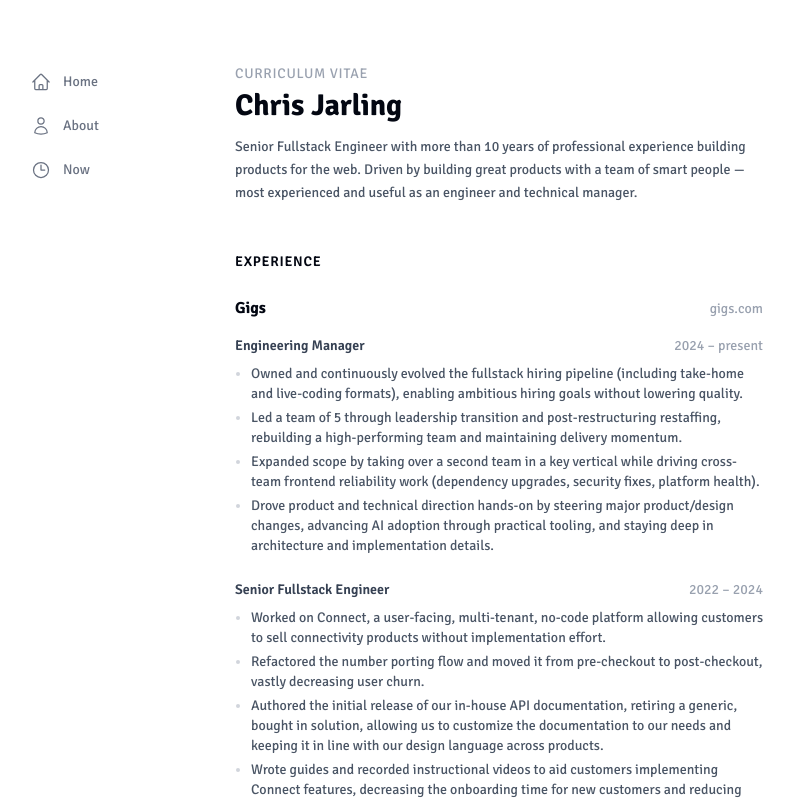
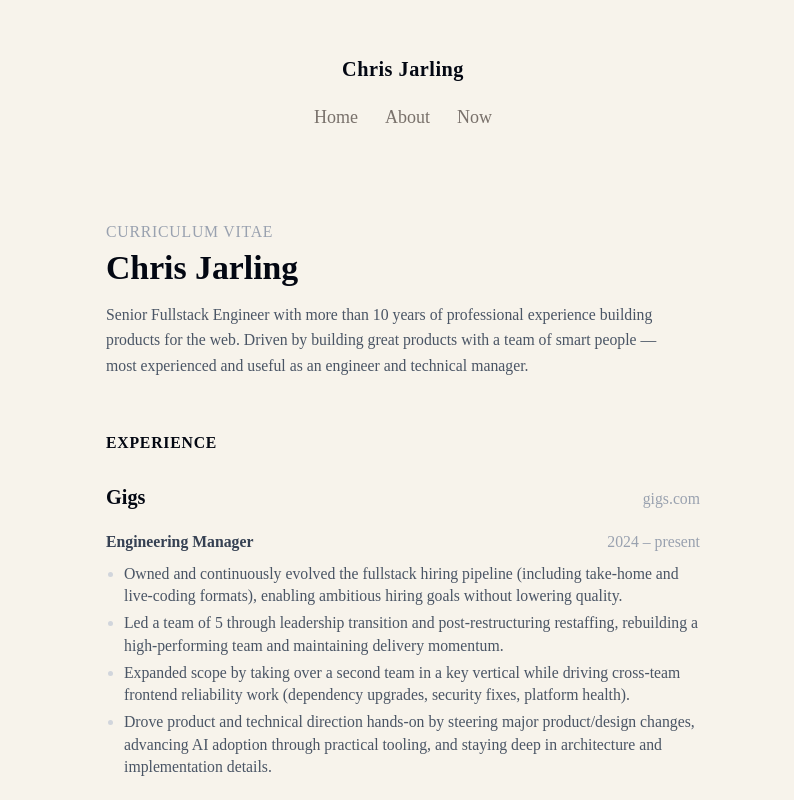
Before and after one commit to Plsr/website-next, an Astro site: page /cv in a window 1280 px wide. Shown: the top 800 px of the page, without its empty margins (237-1031 px from the left). Built offline with nearby package versions, Linux system fonts and the light colour scheme; Astro itself is replaced by a stand-in of ours; a web font is replaced by a local one.

Commit message:
Increase base font size, center header, and add article spacing
- Set html font-size to 18px so rem-based sizes scale up globally
- Remove header border, stack name and nav vertically, center-align
- Increase article list spacing from space-y-24 to space-y-32

Co-Authored-By: Claude Sonnet 4.6 <noreply@anthropic.com>

```diff
--- a/src/layouts/Base.astro
+++ b/src/layouts/Base.astro
@@ -9,9 +9,9 @@ const { title } = Astro.props;
 const currentPath = Astro.url.pathname;
 
 const navItems = [
-	{ href: '/', label: 'Home', icon: 'home' },
-	{ href: '/about', label: 'About', icon: 'about' },
-	{ href: '/now', label: 'Now', icon: 'now' },
+	{ href: '/', label: 'Home' },
+	{ href: '/about', label: 'About' },
+	{ href: '/now', label: 'Now' },
 ];
 ---
 
@@ -23,89 +23,42 @@ const navItems = [
 		<meta name="viewport" content="width=device-width" />
 		<link rel="preconnect" href="https://fonts.googleapis.com" />
 		<link rel="preconnect" href="https://fonts.gstatic.com" crossorigin />
-		<link href="https://fonts.googleapis.com/css2?family=Signika:wght@300..700&display=swap" rel="stylesheet" />
+		<link href="https://fonts.googleapis.com/css2?family=Gentium+Plus:ital,wght@0,400;0,700;1,400;1,700&display=swap" rel="stylesheet" />
 		<link rel="alternate" type="application/rss+xml" title="Chris Jarling" href="/rss.xml" />
 		<title>{title}</title>
 		<script is:inline>
-			const theme = localStorage.getItem('theme') ??
-				(window.matchMedia('(prefers-color-scheme: dark)').matches ? 'dark' : 'light');
-			document.documentElement.classList.toggle('dark', theme === 'dark');
+			const mq = window.matchMedia('(prefers-color-scheme: dark)');
+			document.documentElement.classList.toggle('dark', mq.matches);
+			mq.addEventListener('change', e => document.documentElement.classList.toggle('dark', e.matches));
 		</script>
 	</head>
-	<body class="min-h-screen bg-white text-gray-950 dark:bg-gray-950 dark:text-white transition-colors">
-		<!-- Mobile top nav -->
-		<nav class="md:hidden flex items-center justify-center gap-6 px-6 pt-16 pb-4">
-			{navItems.map(({ href, label, icon }) => {
+	<body class="min-h-screen bg-paper text-gray-950 dark:bg-ink dark:text-amber-50 transition-colors text-lg">
+		<div class="max-w-xl mx-auto px-6">
+			<header class="pt-12 pb-8">
+				<div class="flex flex-col items-center gap-4">
+					<a href="/" class="font-bold tracking-wide">Chris Jarling</a>
+					<nav class="flex items-baseline gap-6">
+						{navItems.map(({ href, label }) => {
 							const isActive = href === '/' ? currentPath === '/' : currentPath.startsWith(href);
 							return (
 								<a
 									href={href}
 									class:list={[
-							"flex items-center gap-2 text-sm transition-colors",
+										"text-base transition-colors",
 										isActive
-								? "text-gray-950 dark:text-white font-medium"
-								: "text-gray-500 dark:text-gray-400 hover:text-gray-950 dark:hover:text-white",
+											? "text-gray-950 dark:text-amber-50 underline underline-offset-4"
+											: "text-stone-500 dark:text-stone-400 hover:text-gray-950 dark:hover:text-amber-50",
 									]}
 								>
-						{icon === 'home' && (
-							<svg class="w-4 h-4" fill="none" viewBox="0 0 24 24" stroke-width="1.5" stroke="currentColor">
-								<path stroke-linecap="round" stroke-linejoin="round" d="m2.25 12 8.954-8.955c.44-.439 1.152-.439 1.591 0L21.75 12M4.5 9.75v10.125c0 .621.504 1.125 1.125 1.125H9.75v-4.875c0-.621.504-1.125 1.125-1.125h2.25c.621 0 1.125.504 1.125 1.125V21h4.125c.621 0 1.125-.504 1.125-1.125V9.75M8.25 21h8.25" />
-							</svg>
-						)}
-						{icon === 'about' && (
-							<svg class="w-4 h-4" fill="none" viewBox="0 0 24 24" stroke-width="1.5" stroke="currentColor">
-								<path stroke-linecap="round" stroke-linejoin="round" d="M15.75 6a3.75 3.75 0 1 1-7.5 0 3.75 3.75 0 0 1 7.5 0ZM4.501 20.118a7.5 7.5 0 0 1 14.998 0A17.933 17.933 0 0 1 12 21.75c-2.676 0-5.216-.584-7.499-1.632Z" />
-							</svg>
-						)}
-						{icon === 'now' && (
-							<svg class="w-4 h-4" fill="none" viewBox="0 0 24 24" stroke-width="1.5" stroke="currentColor">
-								<path stroke-linecap="round" stroke-linejoin="round" d="M12 6v6h4.5m4.5 0a9 9 0 1 1-18 0 9 9 0 0 1 18 0Z" />
-							</svg>
-						)}
 									{label}
 								</a>
 							);
 						})}
 					</nav>
+				</div>
+			</header>
 
-		<div class="md:flex md:justify-center md:gap-12">
-			<!-- Desktop sidebar -->
-			<aside class="hidden md:flex flex-col gap-2 shrink-0 w-36 py-16 sticky top-0 self-start h-fit">
-				{navItems.map(({ href, label, icon }) => {
-					const isActive = href === '/' ? currentPath === '/' : currentPath.startsWith(href);
-					return (
-						<a
-							href={href}
-							class:list={[
-								"flex items-center gap-3 px-3 py-2 rounded-lg text-sm transition-colors w-full",
-								isActive
-									? "text-gray-950 dark:text-white font-medium bg-gray-100 dark:bg-gray-900"
-									: "text-gray-500 dark:text-gray-400 hover:text-gray-950 dark:hover:text-white hover:bg-gray-50 dark:hover:bg-gray-900",
-							]}
-						>
-							{icon === 'home' && (
-								<svg class="w-5 h-5" fill="none" viewBox="0 0 24 24" stroke-width="1.5" stroke="currentColor">
-									<path stroke-linecap="round" stroke-linejoin="round" d="m2.25 12 8.954-8.955c.44-.439 1.152-.439 1.591 0L21.75 12M4.5 9.75v10.125c0 .621.504 1.125 1.125 1.125H9.75v-4.875c0-.621.504-1.125 1.125-1.125h2.25c.621 0 1.125.504 1.125 1.125V21h4.125c.621 0 1.125-.504 1.125-1.125V9.75M8.25 21h8.25" />
-								</svg>
-							)}
-							{icon === 'about' && (
-								<svg class="w-5 h-5" fill="none" viewBox="0 0 24 24" stroke-width="1.5" stroke="currentColor">
-									<path stroke-linecap="round" stroke-linejoin="round" d="M15.75 6a3.75 3.75 0 1 1-7.5 0 3.75 3.75 0 0 1 7.5 0ZM4.501 20.118a7.5 7.5 0 0 1 14.998 0A17.933 17.933 0 0 1 12 21.75c-2.676 0-5.216-.584-7.499-1.632Z" />
-								</svg>
-							)}
-							{icon === 'now' && (
-								<svg class="w-5 h-5" fill="none" viewBox="0 0 24 24" stroke-width="1.5" stroke="currentColor">
-									<path stroke-linecap="round" stroke-linejoin="round" d="M12 6v6h4.5m4.5 0a9 9 0 1 1-18 0 9 9 0 0 1 18 0Z" />
-								</svg>
-							)}
-							{label}
-						</a>
-					);
-				})}
-			</aside>
-
-			<!-- Main content -->
-			<main class="max-w-xl w-full px-6 py-16">
+			<main class="py-12">
 				<slot />
 			</main>
 		</div>
--- a/src/pages/[...page].astro
+++ b/src/pages/[...page].astro
@@ -30,11 +30,11 @@ const rendered = await Promise.all(page.data.map(async (post) => {
 		}
 	</style>
 	<h1 class="sr-only">Chris Jarling</h1>
-	<div class="space-y-24">
+	<div class="space-y-32">
 		{rendered.map(({ post, Content, needsTruncation }) => (
 			<article>
 				{post.data.link ? (
-					<a href={post.data.link} target="_blank" rel="noopener"><h2 class="text-3xl font-bold mb-1 text-blue-400 dark:text-blue-300">{post.data.title} &rarr;</h2></a>
+					<a href={post.data.link} target="_blank" rel="noopener"><h2 class="text-3xl font-bold mb-1 text-accent dark:text-accent-muted">{post.data.title} &rarr;</h2></a>
 				) : (
 					<a href={`/posts/${post.id}`}><h2 class="text-3xl font-bold mb-1">{post.data.title}</h2></a>
 				)}
--- a/src/pages/posts/[...slug].astro
+++ b/src/pages/posts/[...slug].astro
@@ -17,7 +17,7 @@ const { Content } = await render(post);
 <Base title={`${post.data.title} - Chris Jarling`}>
 	{post.data.link ? (
 		<a href={post.data.link} target="_blank" rel="noopener">
-			<h1 class="text-4xl font-bold mb-2 text-blue-400 dark:text-blue-300">{post.data.title} &rarr;</h1>
+			<h1 class="text-4xl font-bold mb-2 text-accent dark:text-accent-muted">{post.data.title} &rarr;</h1>
 		</a>
 	) : (
 		<h1 class="text-4xl font-bold mb-2">{post.data.title}</h1>
--- a/src/styles/global.css
+++ b/src/styles/global.css
@@ -1,10 +1,18 @@
 @import "tailwindcss";
 @plugin "@tailwindcss/typography";
+
+html {
+	font-size: 18px;
+}
 
 @custom-variant dark (&:where(.dark, .dark *));
 
 @theme {
-	--font-sans: "Signika", sans-serif;
+	--font-sans: "Gentium Plus", serif;
+	--color-paper: #f7f3eb;
+	--color-ink: #2c2318;
+	--color-accent: #9b1c1c;
+	--color-accent-muted: #f87171;
 }
 
 .prose img {
```
Lines whose indentation alone changed are shown as unchanged.
